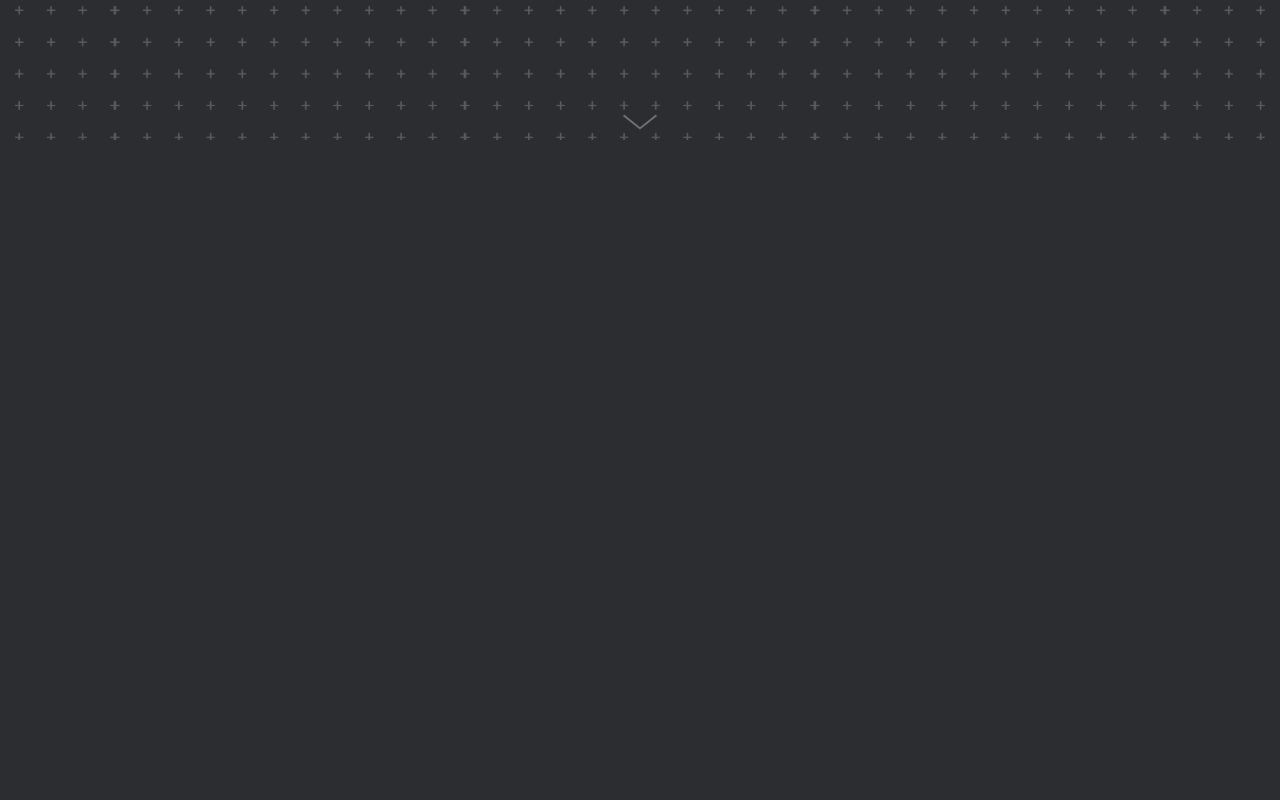
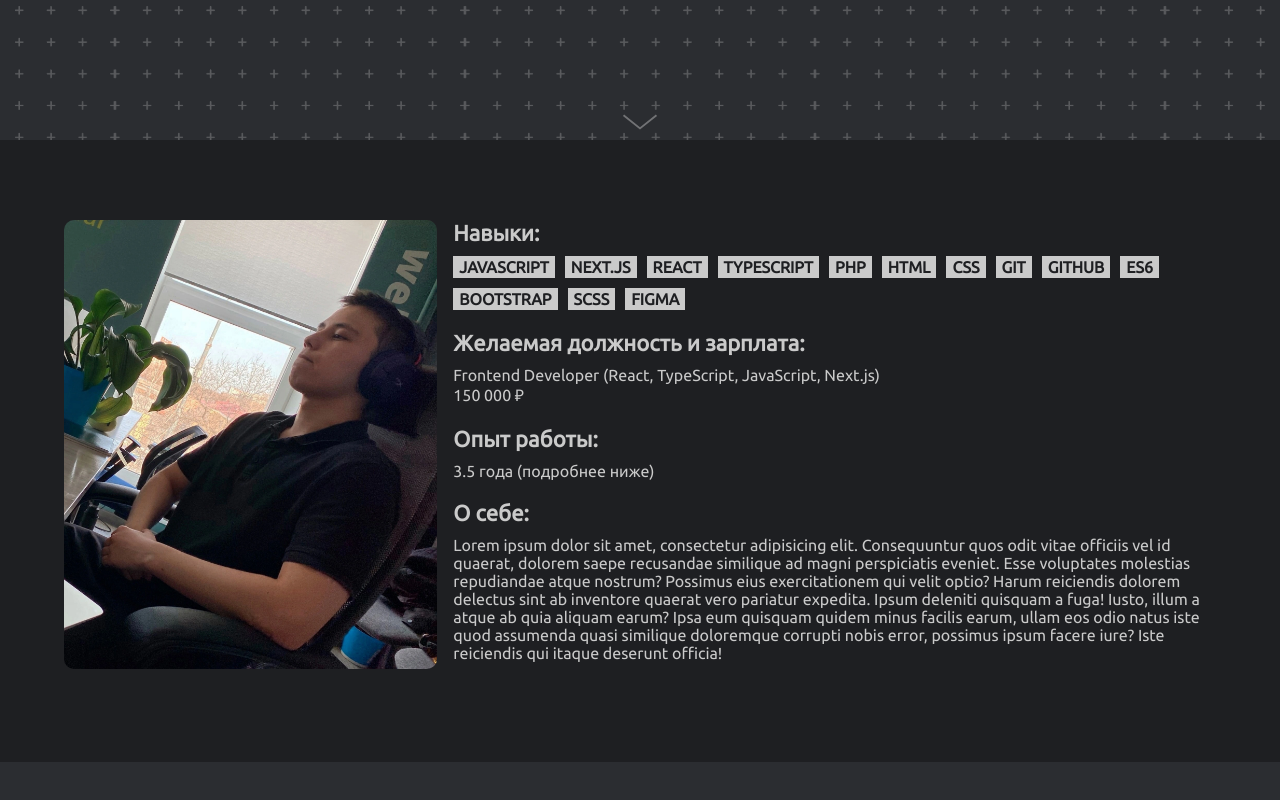
Before and after one commit to SL1V4/Mini-Apps, a Next.js app: page / in a window 1280 px wide. Shown: the part 730-1530 px from the top of the page. Built offline with nearby package versions, Linux system fonts and the light colour scheme.

Commit message:
Mini App #1 Added components: - AboutSection

```diff
--- a/src/app/page.tsx
+++ b/src/app/page.tsx
@@ -1,10 +1,12 @@
 'use client';
 import Intro from '@/components/Intro/Intro';
+import AboutSection from '@/components/AboutSection/AboutSection';
 
 export default function Home() {
   return (
     <main>
       <Intro />
+      <AboutSection />
     </main>
   );
 }
--- /dev/null
+++ b/src/components/AboutSection/AboutSection.scss
@@ -0,0 +1,40 @@
+.about {
+  padding: 80px 0;
+  background: var(--dark-black);
+}
+
+.about__img {
+  width: 100%;
+
+  & img {
+    width: 100%;
+    border-radius: 10px;
+    object-fit: contain;
+  }
+}
+
+.about__content_block {
+  margin-bottom: 20px;
+}
+
+.about__title {
+  font-size: 22px;
+  margin-bottom: 10px;
+}
+
+.stack__list {
+  display: flex;
+  flex-wrap: wrap;
+  gap: 10px;
+
+  & span {
+    position: relative;
+    text-transform: uppercase;
+    font-size: 16px;
+    font-weight: 700;
+    padding: 2px 6px;
+
+    background: var(--white);
+    color: var(--dark-black);
+  }
+}
--- /dev/null
+++ b/src/components/AboutSection/AboutSection.tsx
@@ -0,0 +1,82 @@
+import { Container, Grid } from '@mui/material';
+import me from './img/me.webp';
+import './AboutSection.scss';
+
+const stackList: string[] = [
+  'JavaScript',
+  'Next.js',
+  'React',
+  'TypeScript',
+  'PHP',
+  'HTML',
+  'CSS',
+  'Git',
+  'GitHub',
+  'ES6',
+  'Bootstrap',
+  'SCSS',
+  'Figma',
+];
+
+export default function AboutSection() {
+  return (
+    <section className="about" id="aboutSection">
+      <Container>
+        <div className="about__section">
+          <Grid container spacing={2}>
+            <Grid item xs={12} md={4}>
+              <div className="about__img">
+                <img src={me.src} alt="" />
+              </div>
+            </Grid>
+            <Grid item xs={12} md={8}>
+              <div className="about__content">
+                <div className="about__content_block">
+                  <h3 className="about__title">Навыки:</h3>
+                  <div className="stack__list">
+                    {stackList.map((item: string) => (
+                      <span key={item}>{item}</span>
+                    ))}
+                  </div>
+                </div>
+
+                <div className="about__content_block">
+                  <h3 className="about__title">
+                    Желаемая должность и зарплата:
+                  </h3>
+                  <div>
+                    Frontend Developer (React, TypeScript, JavaScript, Next.js)
+                  </div>
+                  <div>150 000 ₽</div>
+                </div>
+
+                <div className="about__content_block">
+                  <h3 className="about__title">Опыт работы:</h3>
+                  <div>3.5 года (подробнее ниже)</div>
+                </div>
+
+                <div className="about__content_block">
+                  <h3 className="about__title">О себе:</h3>
+                  <div>
+                    Lorem ipsum dolor sit amet, consectetur adipisicing elit.
+                    Consequuntur quos odit vitae officiis vel id quaerat,
+                    dolorem saepe recusandae similique ad magni perspiciatis
+                    eveniet. Esse voluptates molestias repudiandae atque
+                    nostrum? Possimus eius exercitationem qui velit optio? Harum
+                    reiciendis dolorem delectus sint ab inventore quaerat vero
+                    pariatur expedita. Ipsum deleniti quisquam a fuga! Iusto,
+                    illum a atque ab quia aliquam earum? Ipsa eum quisquam
+                    quidem minus facilis earum, ullam eos odio natus iste quod
+                    assumenda quasi similique doloremque corrupti nobis error,
+                    possimus ipsum facere iure? Iste reiciendis qui itaque
+                    deserunt officia!
+                  </div>
+                </div>
+              </div>
+            </Grid>
+          </Grid>
+        </div>
+      </Container>
+    </section>
+  );
+}
```
Also changed, not shown: src/components/AboutSection/img/me.webp (added).
